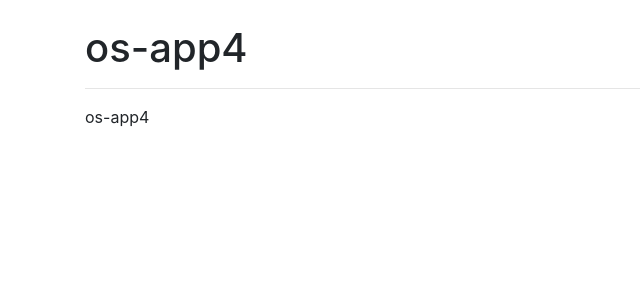
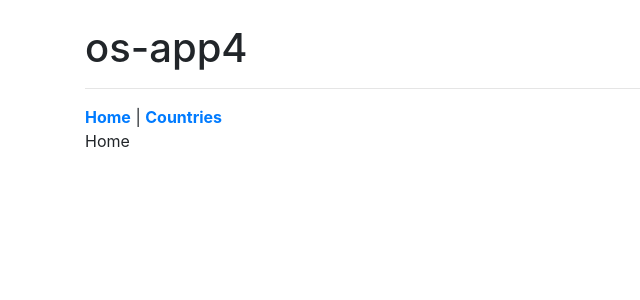
Before and after one commit to nleitefaria/ghp-app4, a React (Create React App) app: page /#/home in a window 1280 px wide. Shown: the top 300 px of the page, without its empty margins (0-640 px from the left). Built offline with nearby package versions, Linux system fonts and the light colour scheme.

Commit message:
Added Countries view

```diff
--- /dev/null
+++ b/src/components/Home.js
@@ -0,0 +1,14 @@
+import React, { Component } from 'react';
+
+class Home extends Component
+{
+	render() {
+	    return (
+		<div>
+			Home
+		</div>
+	    );
+	}
+}
+
+export default Home;
--- a/src/components/Main.js
+++ b/src/components/Main.js
@@ -1,8 +1,10 @@
 import React, { Component } from 'react';
-import { HashRouter} from "react-router-dom";
+import { HashRouter, Route, NavLink } from "react-router-dom";
 
 import { Container, Row, Col } from 'reactstrap';
 import Header from './Header';
+import Home from './Home';
+import Countries from './countries/Countries';
 
 class Main extends Component
 {
@@ -11,13 +13,15 @@ class Main extends Component
 		<HashRouter>
 	            	<div>
 	            		<div>
-					<Container>
+	            			<Container>
 	            				<Row>
 	            					<Col>
-								<Header></Header>
-	            						<div className="content">
-	            							os-app4
-	            						</div>
+	            						<Header></Header>
+	            						<NavLink to="/home"><b>Home</b></NavLink> | <NavLink to="/countries"><b>Countries</b></NavLink>
+	            							<div className="content">
+	            								<Route exact path="/home" component={Home}/>
+	            								<Route exact path="/countries" component={Countries}/>
+	            							</div>
 							</Col>
 	            				</Row>
 	            			</Container>
--- /dev/null
+++ b/src/components/countries/Countries.js
@@ -0,0 +1,14 @@
+import React, { Component } from 'react';
+
+class Home extends Component
+{
+	render() {
+	    return (
+		<div>
+			Countries
+		</div>
+	    );
+	}
+}
+
+export default Home;
```
